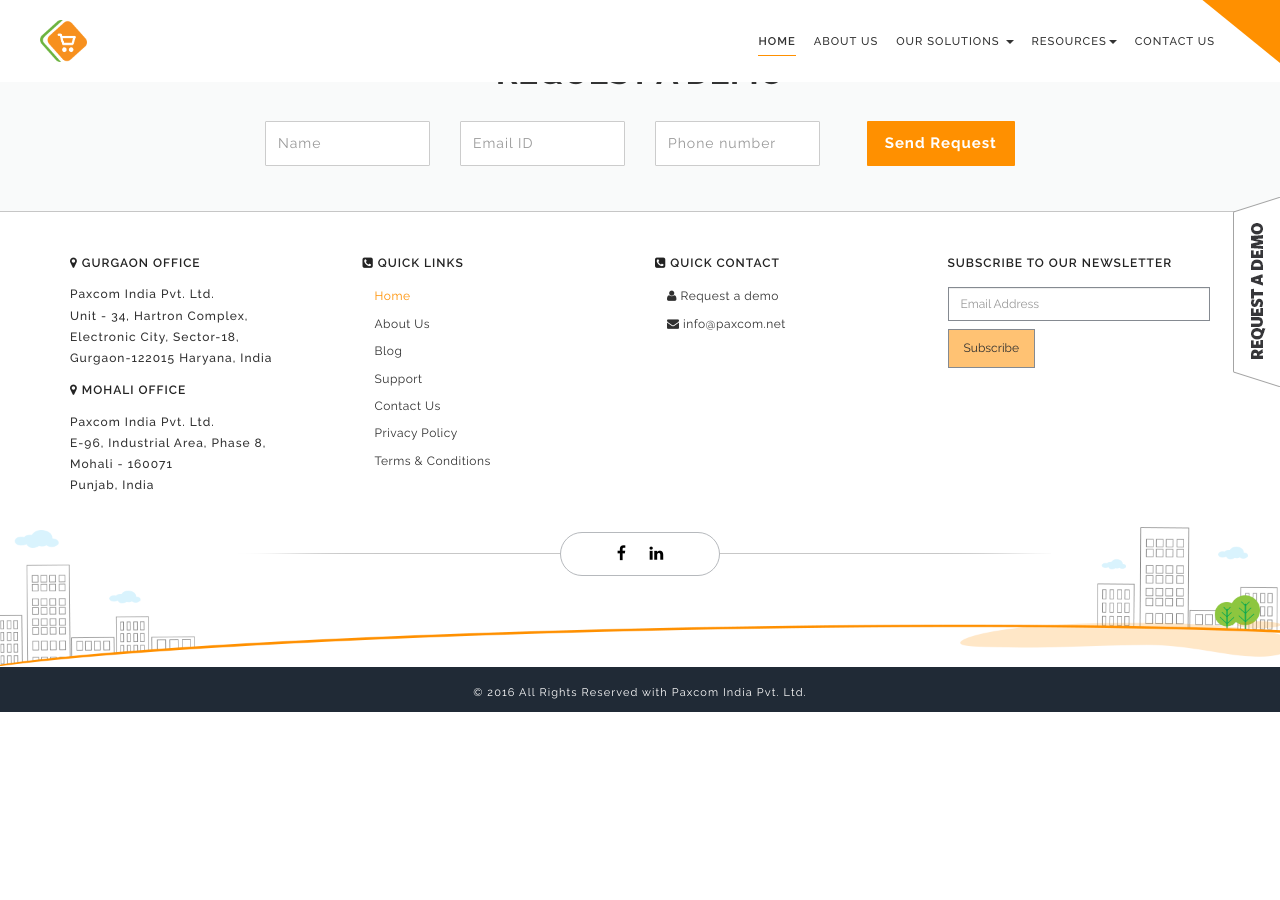
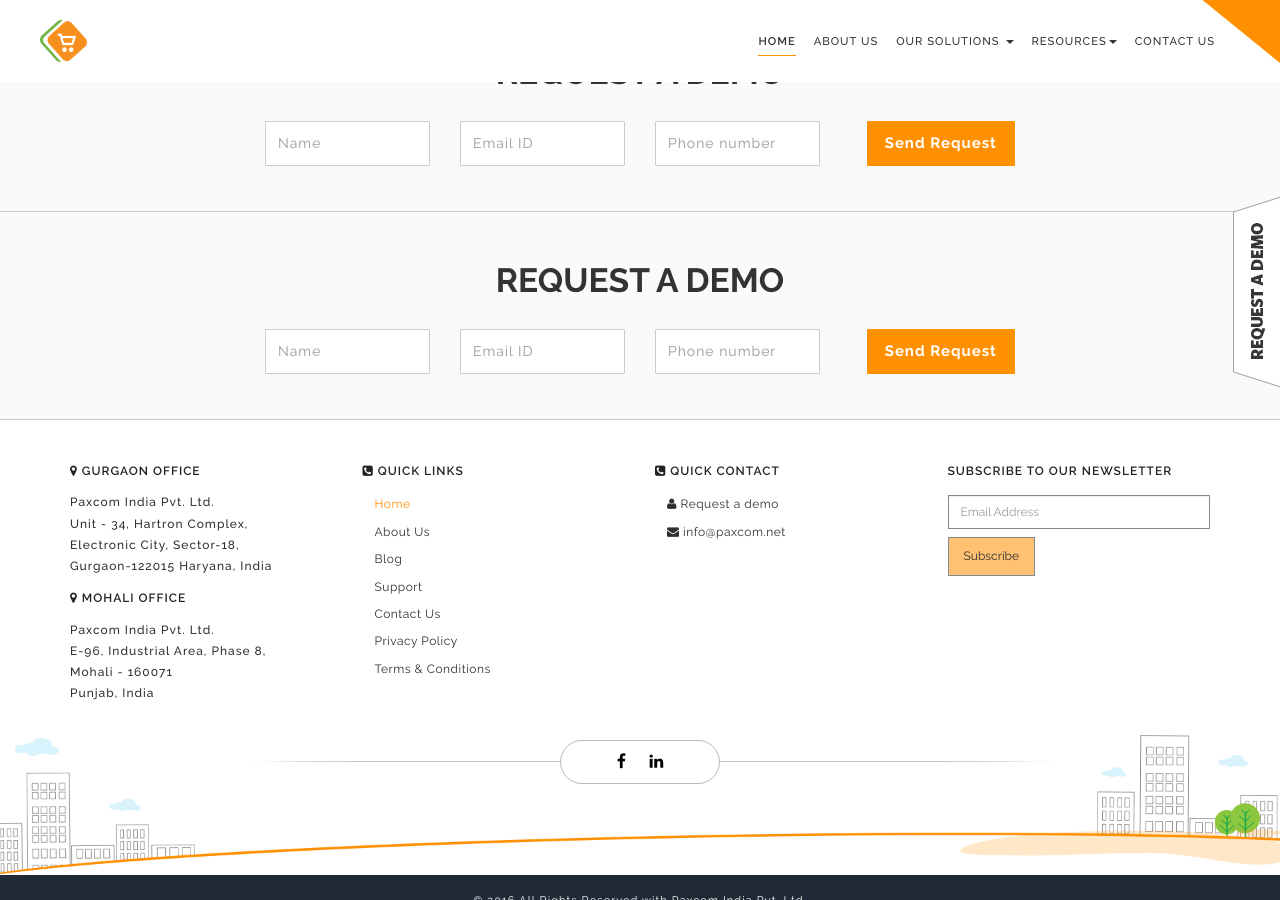
Before and after one commit to paxcom/paxcom.github.io, a Jekyll site: the page built from index.md, in a window 1280 px wide and 900 px high, scrolled down 1573 px. Built offline with Jekyll 4.4.1, drawn with Linux system fonts in a browser that asks for light colours; comment, search, counter and statistics services are not loaded; before the commit the page ends 2285 px from its top, so only the background shows below that.

Commit message:
index page edit

```diff
--- a/index.md
+++ b/index.md
@@ -62,4 +62,6 @@
   </section>
 
 {% include signup-request.html %}
+
+{% include signup-request.html %}
 {% include footer.html %}
```
